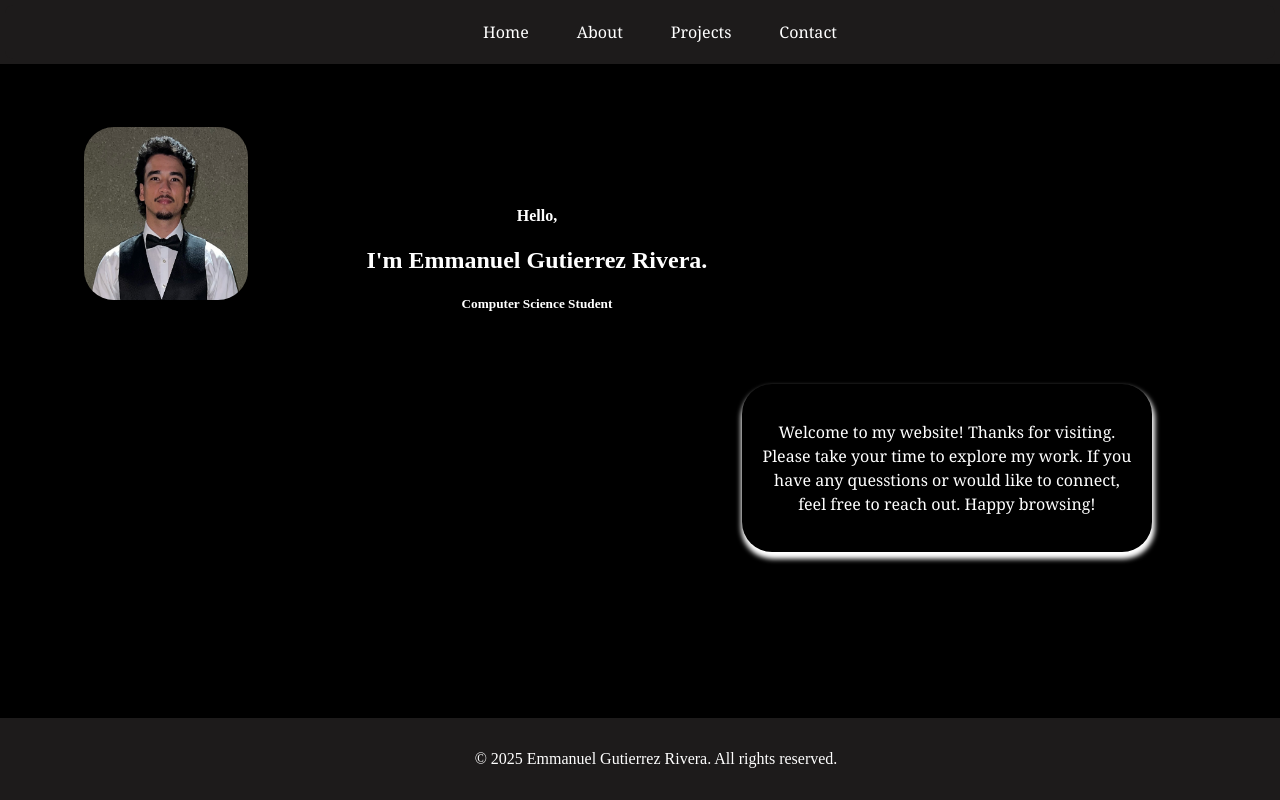
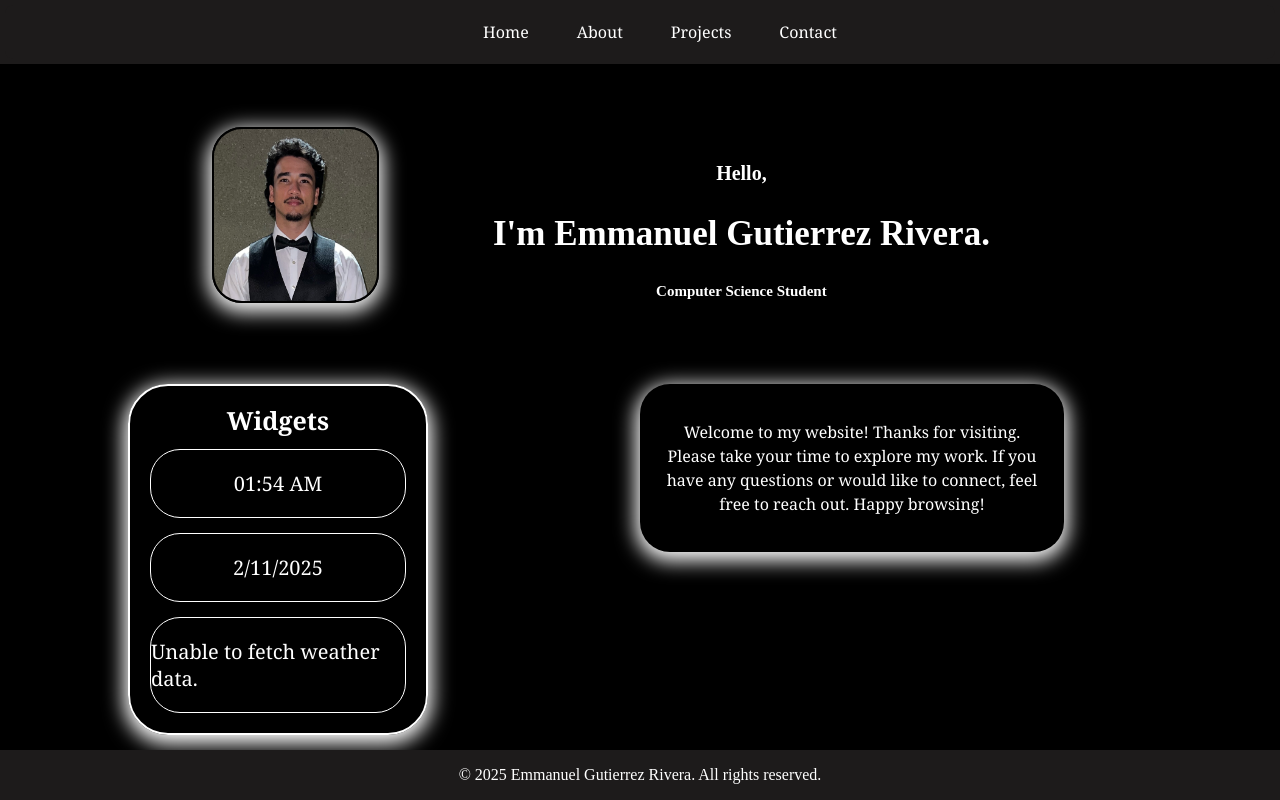
Before and after one commit to EmmanuelGR02/React-PersonalWebsite, a React (Vite) app: page /home in a window 1280 px wide. Built offline with nearby package versions, Linux system fonts and the light colour scheme; no server answers.

Commit message:
new features

```diff
--- a/package.json
+++ b/package.json
@@ -11,10 +11,12 @@
   },
   "dependencies": {
     "animate.css": "^4.1.1",
+    "axios": "^1.7.9",
     "bootstrap": "^5.3.3",
     "lucide-react": "^0.475.0",
     "react": "^19.0.0",
     "react-dom": "^19.0.0",
+    "react-personalwebsite": "file:",
     "react-router-dom": "^7.1.5"
   },
   "devDependencies": {
--- a/src/Components/Home/Home.css
+++ b/src/Components/Home/Home.css
@@ -1,9 +1,10 @@
-
 
 body {
     background-color: black;
     font-family: Georgia, 'Times New Roman', Times, serif;
 }
+
+
 
 .main-container {
     height: 100%;
@@ -13,9 +14,11 @@ body {
     align-items: flex-start;
 }
 
+
+
 .img-container {
-    width: 20%;
-    margin-left: 5%;
+    width: 25%;
+    margin-left: 15%;
     margin-top: 3%;
     padding: 20px;
 }
@@ -24,41 +27,133 @@ body {
     margin-top: 3%;
     height: auto;
     border-radius: 30px;
+    box-shadow: white 0px 5px 20px 4px;
+    border: 2px solid black;
 }
+.me-img:hover{
+    box-shadow: white 0px 3px 10px 4px;
+    transform: scale(1.3);
+}
+
+
 
 
 .introText-container {
     color: white;
     height: 170px;
-    margin-top: 8%;
-    width: 45%;
-    margin-left: 5%;
+    margin-top: 4%;
+    width: 100%;
+    margin-right: 15%;
     padding: 20px;
     font-family: 'Times New Roman', Times, serif;
 }
 .hello-text {
     text-align: center;
+    font-size: 20px;
+    transition: color .3s ease-in;
 }
 .name-text {
     text-align: center;
+    font-size: 35px;
+    transition: color .3s ease-in;
 }
 .student-text {
-text-align: center;
+    text-align: center;
+    font-size: 15px;
+    transition: color .3s ease-in;
+}
+.hello-text:hover, .name-text:hover, .student-text:hover {
+    color: gray;
+    text-decoration: underline;
 }
 
+
+
 .welcomeMessage-container {
+    display: inline-block;
+    position: absolute;
+    transition: transform 0.3s ease, font-size 0.3s ease;
     padding: 20px;
     text-align: center;
     margin-top: 25%;
-    width: 45%;
-    margin-right: 10%;
+    width: 30%;
+    margin-left: 50%;
     border-radius: 30px;
     line-height: 1.5;
-    box-shadow: 1px 5px 5px 2px white;
+    box-shadow: white 0px 5px 20px 4px;
 }
 .welcome-message {
+    transition: transform 0.3s ease, font-size 0.3s ease;
     color: white;
 }
+.welcomeMessage-container:hover {
+    box-shadow: 0px 2px 2px 2px white;
+    .welcome-message {
+        transform: scale(1.4);
+        font-size: 16px;
+    }
+}
+
+
+
+.widget-container {
+    border: 2px solid white;
+    border-radius: 40px;
+    width: 20%;
+    position: absolute;
+    margin-left: 10%;
+    padding: 20px;
+    box-shadow: white 0px 5px 20px 4px;
+    margin-top: 25%;
+}
+.widget-title {
+    color: white;
+    text-align: center;
+    font-size: 25px;
+    margin-top: -3px;
+    margin-bottom: 12px;
+}
+.widget-time {
+    font-size: 20px;
+    border: 1px solid white;
+    flex-direction: column;
+    color: white;
+    border-radius: 30px;
+    display: flex;
+    align-items: center;
+    margin-bottom: 10px;
+    transition: background-color 1s ease-in-out;
+}
+.widget-date {
+    font-size: 20px;
+    border: 1px solid white;
+    color: white;
+    border-radius: 30px;
+    display: flex;
+    justify-content: center;
+    margin-top: 15px;
+    transition: background-color 1s ease-in-out;
+}
+.widget-weather {
+    font-size: 20px;
+    border: 1px solid white;
+    color: white;
+    border-radius: 30px;
+    display: flex;
+    justify-content: center;
+    margin-top: 15px;
+    transition: background-color 1s ease-in-out;
+}
+.widget-time:hover, .widget-date:hover, .widget-weather:hover {
+    background-color: white;
+    color: black;
+    border: 1px solid black;
+}
+.widget-container:hover {
+    box-shadow: white 0px 12px 30px 4px;
+}
+
+
 
 .animate__animated.animate__bounce {
     --animate-duration: 1.5s;
--- a/src/Components/Home/Home.tsx
+++ b/src/Components/Home/Home.tsx
@@ -1,10 +1,65 @@
-import meImage from "../../assets/Images/me.jpeg"
-import "animate.css"
-import "./Home.css"
+import meImage from "../../assets/Images/me.jpeg";
+import "animate.css";
+import "./Home.css";
 import Footer from "../../Footer/Footer";
+import axios from "axios";
+import { useEffect, useState } from "react";
+
+// Define a type for weather data
+type WeatherData = {
+  name: string;
+  weather: { description: string }[];
+  main: { temp: number };
+};
 
 function Home() {
-    console.log("Home");
+  const [time, setTime] = useState(new Date());
+  const [weather, setWeather] = useState<WeatherData | null>(null);
+  const [error, setError] = useState("");
+  let lat: any
+  let lon: any;
+
+  // get user location
+  if (!navigator.geolocation) {
+    reject("Geolocation is not supported by your browser.");
+    return;
+  }
+  // initalize latitude and longitude
+  navigator.geolocation.getCurrentPosition(
+    async (position) => {
+      lat = position.coords.latitude;
+      lon = position.coords.longitude;
+    });
+
+  useEffect(() => {
+    // Update time every second
+    const interval = setInterval(() => setTime(new Date()), 1000);
+
+    // Clean up interval on component unmount
+    return () => clearInterval(interval);
+  }, []);
+
+  useEffect(() => {
+    // Fetch weather data
+    const fetchWeather = async () => {
+      try {
+        const apiKey = "f9649f8b582b368959ad95e8662a664b";
+        const response = await axios.get(
+           `https://api.openweathermap.org/geo/1.0/reverse?lat=${lat}&lon=${lon}&limit=1&appid=${apiKey}`
+        );
+        setWeather(response.data);
+      } catch (err) {
+        setError("Unable to fetch weather data.");
+      }
+    };
+
+    fetchWeather();
+  }, []);
+
+  function celToFa(celsius: any) {
+    return Math.round(celsius * 9/5 + 32);
+  }
+
   return (
     <>
       <link
@@ -13,7 +68,7 @@ function Home() {
       />
       <div className="main-container">
         <div className="img-container animate__animated animate__backInLeft">
-                <img className="me-img" src={meImage}></img>
+          <img className="me-img" src={meImage} alt="Me"></img>
         </div>
 
         <div className="introText-container animate__animated animate__backInRight">
@@ -23,13 +78,52 @@ function Home() {
         </div>
 
         <div className="welcomeMessage-container animate__animated animate__backInLeft">
-                <p className="welcome-message">Welcome to my website! Thanks for visiting. Please take your time to explore my work. If you have any quesstions or would like to connect, feel free to reach out. Happy browsing!</p>
+          <p className="welcome-message">
+            Welcome to my website! Thanks for visiting. Please take your time to
+            explore my work. If you have any questions or would like to connect,
+            feel free to reach out. Happy browsing!
+          </p>
         </div>
 
+        <div className="widget-container animate__animated animate__backInRight">
+            <h3 className="widget-title">Widgets</h3>
+          {/* Time */}
+          <div className="widget-time">
+            <p>
+              {time.toLocaleTimeString([], {
+                hour: "2-digit",
+                minute: "2-digit",
+                hour12: true,
+              })}
+            </p>
+          </div>
+
+          {/* Date */}
+          <div className="widget-date">
+            <p>{time.toLocaleDateString()}</p>
+          </div>
+
+          {/* Weather */}
+          <div className="widget-weather">
+            {weather && weather.weather && weather.weather.length > 0 ? (
+              <p>
+                {weather.name}: {weather.weather[0].description},{" "}
+                {celToFa(weather.main.temp)}°
+              </p>
+            ) : error ? (
+              <p>{error}</p>
+            ) : (
+              <p>Loading...</p>
+            )}
+          </div>
+        </div>
       </div>
       <Footer />
     </>
-  )
+  );
 }
 
-export default Home
+export default Home;
+    function reject(arg0: string) {
+        throw new Error("Function not implemented.");
+    }
--- a/src/Footer/Footer.css
+++ b/src/Footer/Footer.css
@@ -2,7 +2,7 @@
     background-color: rgb(29, 27, 27);
     color: white;
     text-align: center;
-    padding: 1rem;
+    padding: 0px;
     position: fixed;
     bottom: 0;
     width: 100%;
```
Also changed, not shown: 1 other file (tests, documents, lock files or other folders). Lines whose indentation alone changed are shown as unchanged.
